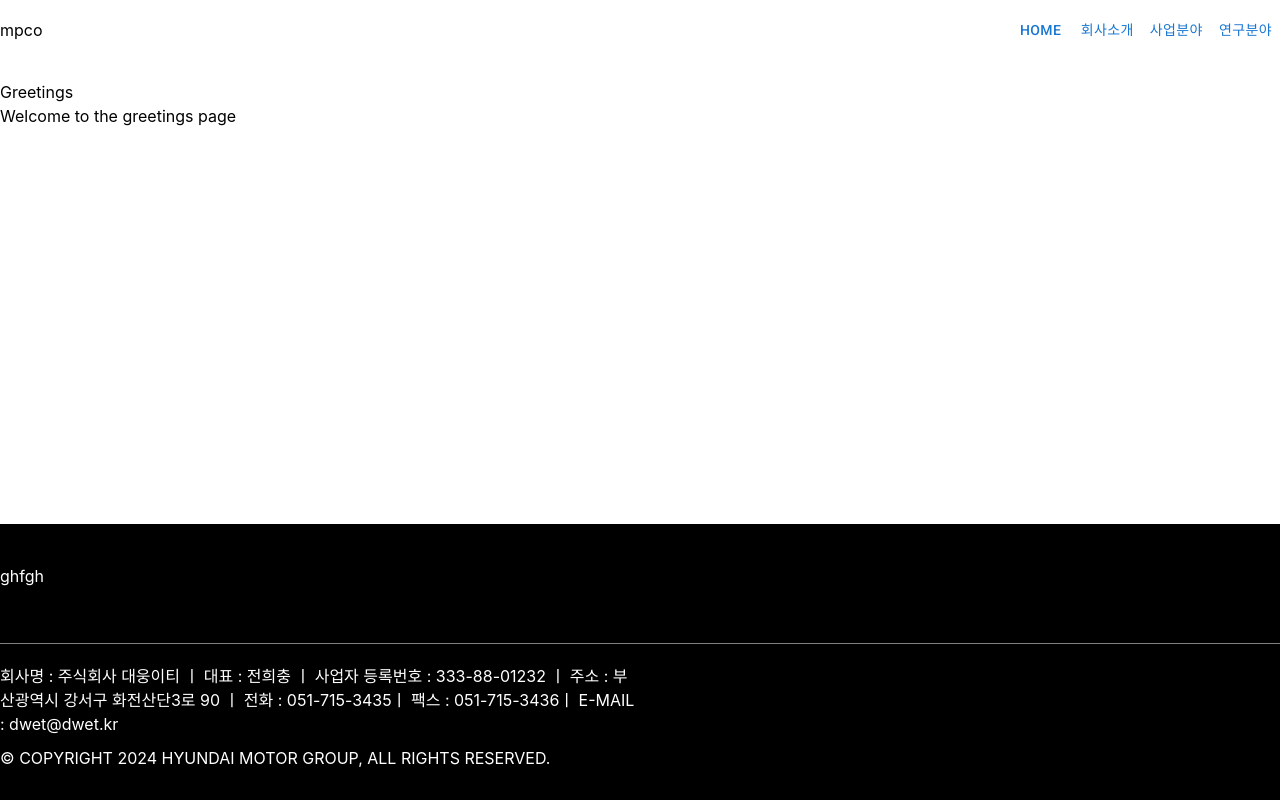
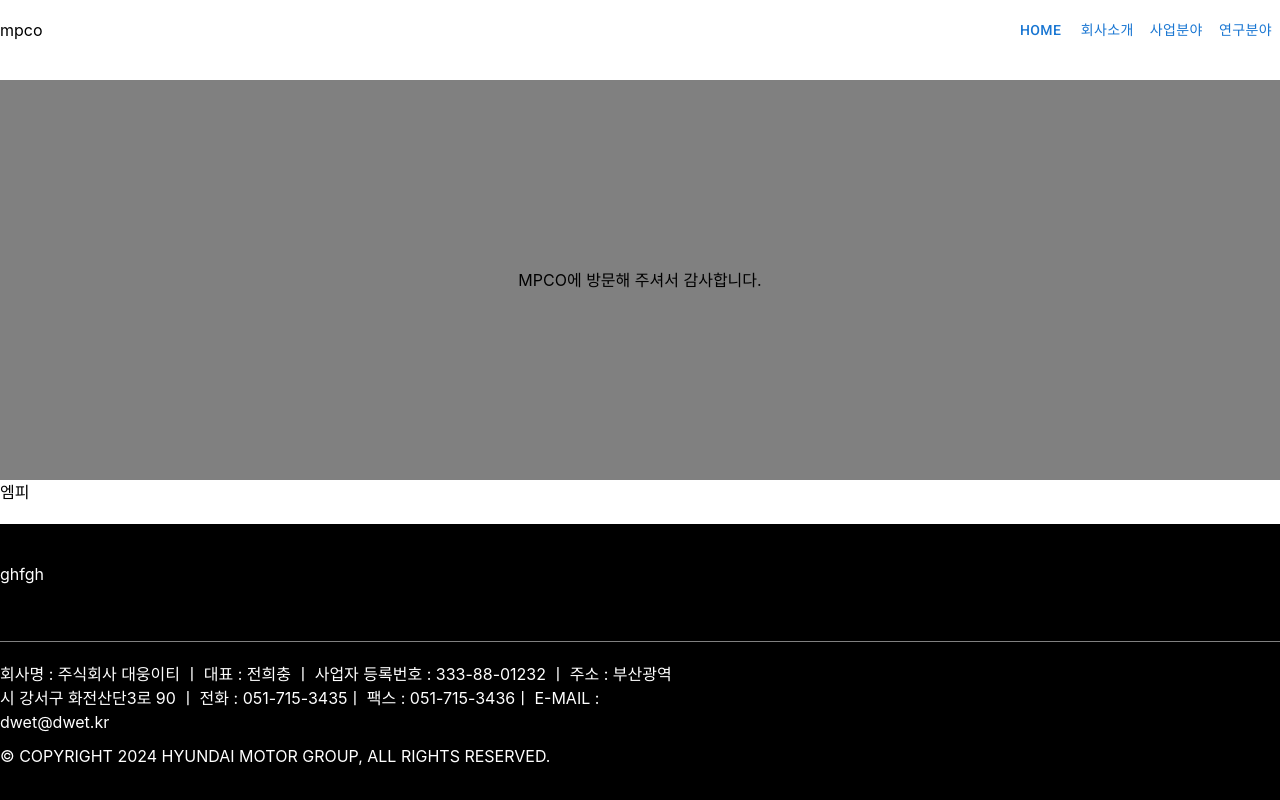
Before and after one commit to MPCO-Web/mpco-web, a React (Create React App) app: page /about/greetings in a window 1280 px wide. Built offline with nearby package versions, Linux system fonts and the light colour scheme; the HTML template or start-up script is replaced by a standard one.

Commit message:
feat(about): add layout

```diff
--- a/src/common/constants/style.ts
+++ /dev/null
@@ -1,6 +0,0 @@
-// consider tailwindcss breakpoints
-export const XL2_PAGE_MAX_WIDTH = 1536;
-export const XL_PAGE_MAX_WIDTH = 1280; // 네이버
-export const LG_PAGE_MAX_WIDTH = 1024;
-export const MD_PAGE_MAX_WIDTH = 768;
-export const SM_PAGE_MAX_WIDTH = 640;
--- a/src/common/templates/page-templates/PageLayout.tsx
+++ b/src/common/templates/page-templates/PageLayout.tsx
@@ -4,17 +4,15 @@ import { Outlet } from 'react-router-dom';
 import { css } from '@emotion/css';
 
 import MainNav from '@common/components/MainNav';
-import { SM_PAGE_MAX_WIDTH, XL_PAGE_MAX_WIDTH } from '@common/constants/style';
 
 const PageLayout: React.FC = () => {
 	return (
 		<div
-			className={css`
-				display: flex;
-				flex-direction: column;
-				min-height: 100vh;
-				overflow: hidden;
-			`}
+			className="
+					flex flex-col
+					min-h-screen
+					overflow-hidden
+				"
 		>
 			<header
 				className={css`
@@ -26,12 +24,7 @@ const PageLayout: React.FC = () => {
 				`}
 			>
 				{/* main nav */}
-				<div
-					className={css`
-						width: 100%;
-						max-width: ${XL_PAGE_MAX_WIDTH}px;
-					`}
-				>
+				<div className="w-full max-w-screen-xl ">
 					<MainNav />
 				</div>
 			</header>
@@ -54,14 +47,7 @@ const PageLayout: React.FC = () => {
 					color: white;
 				`}
 			>
-				<div
-					className={css`
-						width: 100%;
-						max-width: ${XL_PAGE_MAX_WIDTH}px;
-						height: 100%;
-						padding: 40px 0px;
-					`}
-				>
+				<div className="w-full max-w-screen-xl">
 					<div
 						className={css`
 							width: 100%;
@@ -79,12 +65,7 @@ const PageLayout: React.FC = () => {
 							height: 100px;
 						`}
 					>
-						<div
-							className={css`
-								width: 100%;
-								max-width: ${SM_PAGE_MAX_WIDTH}px;
-							`}
-						>
+						<div className="w-full max-w-2xl">
 							<p
 								className={css`
 									margin-bottom: 10px;
--- a/src/domains/about/pages/GreetingsPage.tsx
+++ b/src/domains/about/pages/GreetingsPage.tsx
@@ -1,11 +1,30 @@
 import React from 'react';
+
+import { css } from '@emotion/css';
 
 const GreetingsPage = () => {
 	return (
-		<div>
-			<h1>Greetings</h1>
-			<p>Welcome to the greetings page</p>
-		</div>
+		<>
+			<section className="w-full">
+				<div
+					className={css`
+						display: flex;
+						width: 100%;
+						height: 400px;
+						justify-content: center;
+						align-items: center;
+						background-color: gray;
+					`}
+				>
+					<div>
+						<h1>MPCO에 방문해 주셔서 감사합니다.</h1>
+					</div>
+				</div>
+			</section>
+			<section className="w-full max-w-screen-xl mx-auto">
+				<h3>엠피</h3>
+			</section>
+		</>
 	);
 };
 
--- a/src/domains/home/pages/HomePage.tsx
+++ b/src/domains/home/pages/HomePage.tsx
@@ -11,7 +11,7 @@ const HomePage = () => {
 
 	return (
 		<>
-			<section>
+			<section className="w-full">
 				<div
 					className={css`
 						display: flex;
@@ -41,7 +41,7 @@ const HomePage = () => {
 				</div>
 			</section>
 			{/* card section */}
-			<section>
+			<section className="w-full max-w-screen-2xl mx-auto">
 				<div
 					className={css`
 						display: flex;
@@ -70,7 +70,7 @@ const HomePage = () => {
 				</div>
 			</section>
 			{/* service section */}
-			<section>
+			<section className="w-full max-w-screen-2xl mx-auto">
 				<div
 					className={css`
 						width: 100%;
@@ -78,6 +78,7 @@ const HomePage = () => {
 						display: flex;
 						justify-content: center;
 						padding: 80px 10px;
+						background-color: gray;
 					`}
 				>
 					<GallerySwiper />
```
